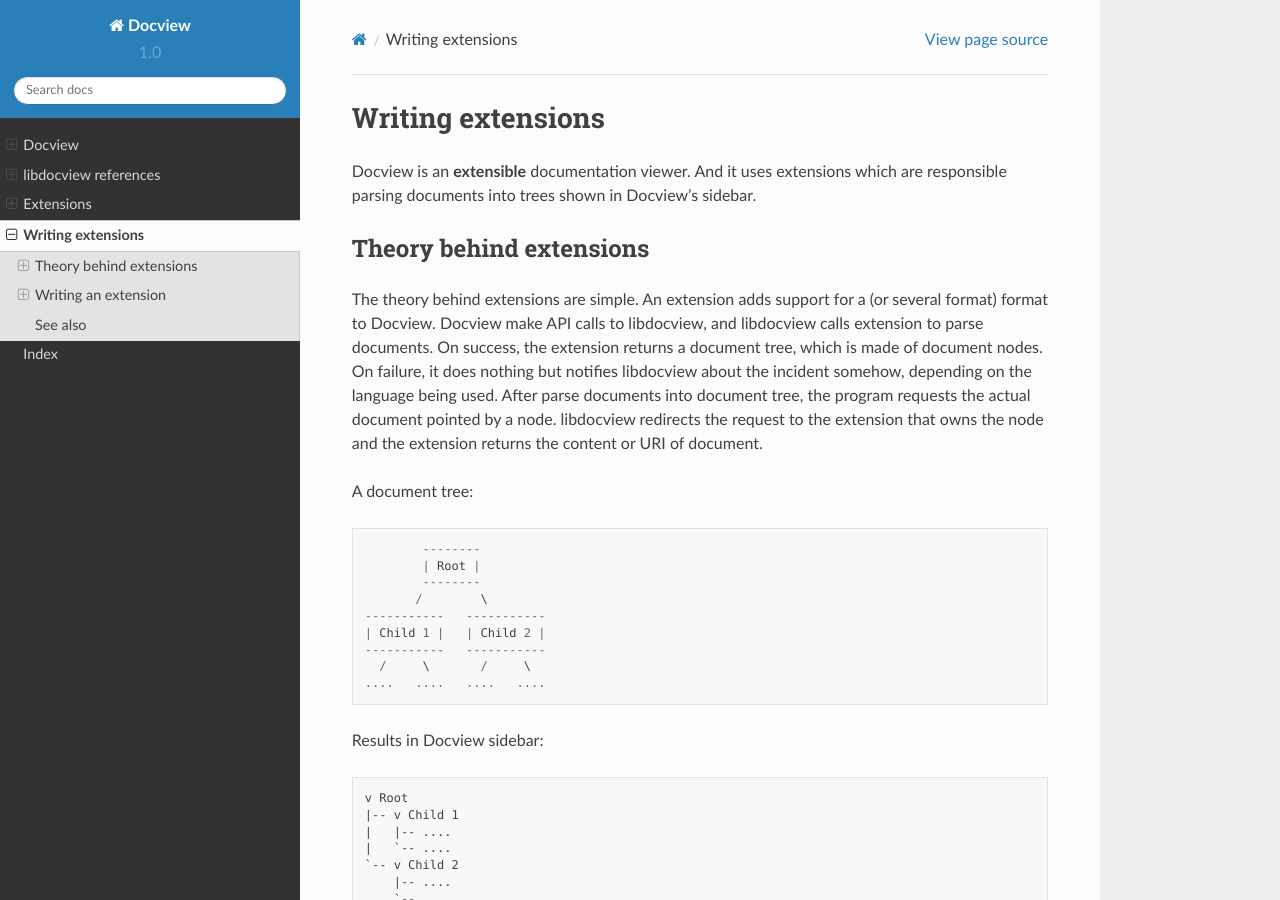
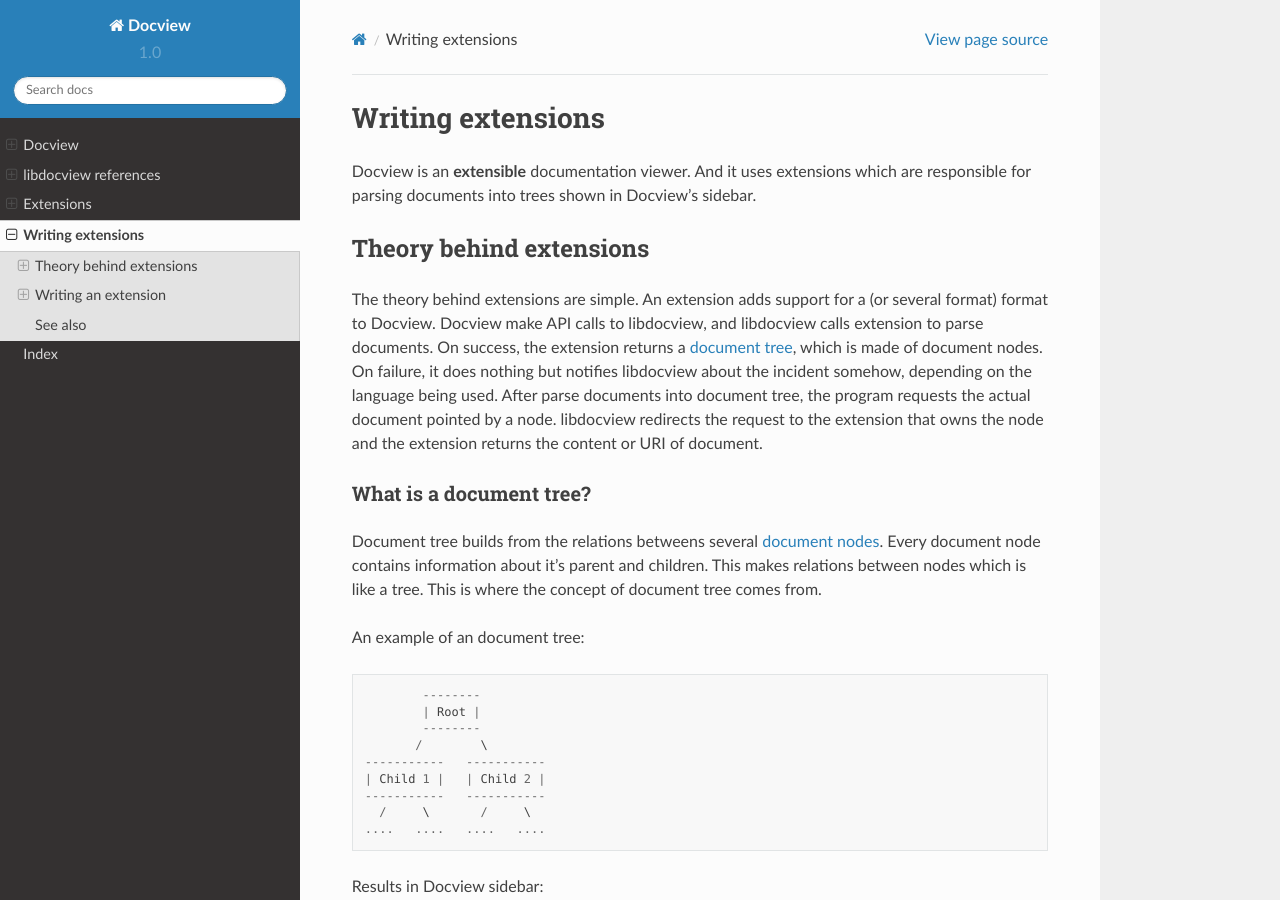
Before and after one commit to AkibAzmain/docview, a Sphinx documentation site: the page built from docs/docview/writing-extensions.rst, in a window 1280 px wide and 900 px high. Built offline with Sphinx 7.4.7 and the Read the Docs theme 2.0.0, drawn with Linux system fonts in a browser that asks for light colours; some of the changed text lies outside the part shown.

Commit message:
Fixed documentations of libdocview

```diff
--- a/README.rst
+++ b/README.rst
@@ -23,10 +23,12 @@ documentations), Docview is an all-in-one solution. For a comparison of Docview
 with other documentation viewers, see `Comparison with other documentation
 viewers <https://docview.readthedocs.io/en/latest/docview/extensions.html>`_.
 
+
 Documentations
 --------------
 
 All documentations are available at `<https://docview.readthedocs.io/>`_.
+
 
 License
 -------
--- a/docs/docview/writing-extensions.rst
+++ b/docs/docview/writing-extensions.rst
@@ -4,7 +4,8 @@ Writing extensions
 ==================
 
 Docview is an **extensible** documentation viewer. And it uses extensions which
-are responsible parsing documents into trees shown in Docview's sidebar.
+are responsible for parsing documents into trees shown in Docview's sidebar.
+
 
 Theory behind extensions
 ------------------------
@@ -12,14 +13,25 @@ Theory behind extensions
 The theory behind extensions are simple. An extension adds support for a (or
 several format) format to Docview. Docview make API calls to libdocview, and
 libdocview calls extension to parse documents. On success, the extension returns
-a document tree, which is made of document nodes. On failure, it does nothing
-but notifies libdocview about the incident somehow, depending on the language
-being used. After parse documents into document tree, the program requests the
-actual document pointed by a node. libdocview redirects the request to the
-extension that owns the node and the extension returns the content or URI of
-document.
+a :ref:`document tree <document-tree>`, which is made of document nodes. On
+failure, it does nothing but notifies libdocview about the incident somehow,
+depending on the language being used. After parse documents into document tree,
+the program requests the actual document pointed by a node. libdocview redirects
+the request to the extension that owns the node and the extension returns the
+content or URI of document.
 
-A document tree::
+
+.. _document-tree:
+
+What is a document tree?
+++++++++++++++++++++++++
+
+Document tree builds from the relations betweens several :ref:`document nodes
+<document-node>`. Every document node contains information about it's parent and
+children. This makes relations between nodes which is like a tree. This is where
+the concept of document tree comes from.
+
+An example of an document tree::
 
                 --------
                 | Root |
@@ -47,6 +59,8 @@ Every extension must have two things. They are:
 * Applicability level of the extension
 
 
+.. _document-node:
+
 What is a document node?
 ++++++++++++++++++++++++
 
@@ -183,7 +197,8 @@ Writing extension in C
 ++++++++++++++++++++++
 
 C is a general purpose procedural language. So you need to use functions and
-structures to build an extension.
+structures to build an extension. This tutorial assumes that the reader much
+knowledge about C++.
 
 In accordance with the ancient tradition of computer science, introducing a
 hello world extension for Docview::
--- a/docs/libdocview/libdocview-c.rst
+++ b/docs/libdocview/libdocview-c.rst
@@ -5,3 +5,9 @@ libdocview C API References
 
 .. doxygenfile:: docview.h
     :project: libdocview
+
+See also
+--------
+
+* :ref:`libdocview-cpp-api`
+* :ref:`writing-extensions`
--- a/docs/libdocview/libdocview-cpp.rst
+++ b/docs/libdocview/libdocview-cpp.rst
@@ -5,3 +5,9 @@ libdocview C++ API References
 
 .. doxygenfile:: docview.hpp
     :project: libdocview
+
+See also
+--------
+
+* :ref:`libdocview-c-api`
+* :ref:`writing-extensions`
```
Also changed, not shown: other parts of docs/docview/writing-extensions.rst (+7 -7 lines), 3 other files.
